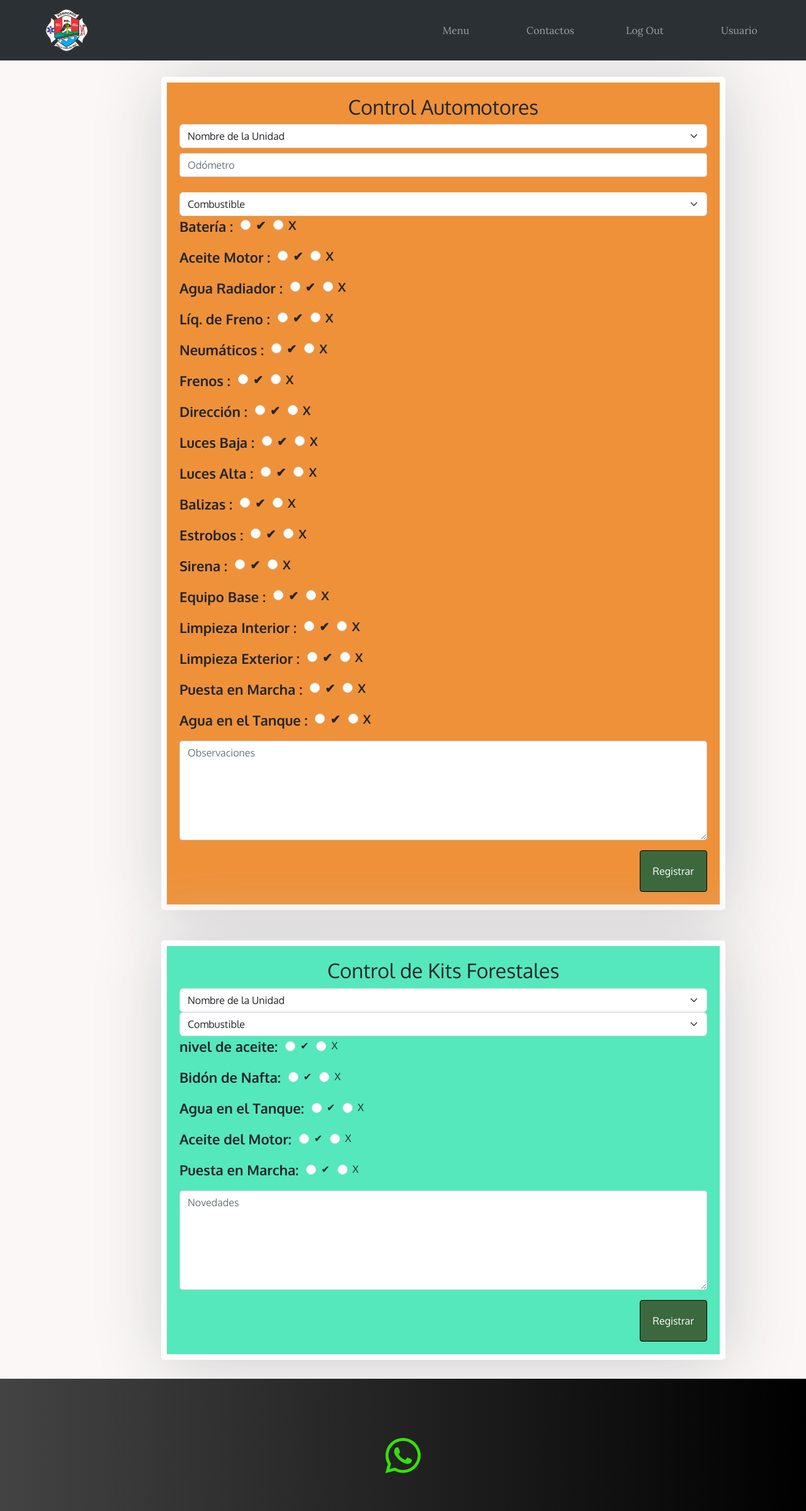
After one commit to aleakd/APP---bomberos---2024, a Flask app: page /automotores in a window 1280 px wide. The commit adds this page. Shown: the top 2399 px of the page at 63% size. Run offline with Flask 3, Linux system fonts and the light colour scheme; the visitor is signed in with stand-in values (Sample User, id 1); data that the repository does not hold is empty; some libraries are stand-ins or nearby versions.

Commit message:
se incorpora Automotores, para controles de moviles y kit forestales

```diff
--- a/main.py
+++ b/main.py
@@ -149,10 +149,53 @@ class Talles(UserMixin, db.Model):
 
 class Aistencia(UserMixin, db.Model):
     id_asistencia = db.Column(db.Integer, primary_key=True)
-    dni  = db.Column(db.Integer)
+    dni = db.Column(db.Integer)
     tipo_registro = db.Column(db.String(10))
     fecha = db.Column(db.Date)
     hora = db.Column(db.String(10))
+
+
+class ControlAutomotor(UserMixin, db.Model):
+    id_control = db.Column(db.Integer, primary_key=True)
+    numero_legajo = db.Column(db.Integer)
+    nombre_unidad = db.Column(db.String(10))
+    fecha = db.Column(db.Date)
+    hora = db.Column(db.String(10))
+    bateria = db.Column(db.String(10))
+    odometro = db.Column(db.Integer)
+    combustible = db.Column(db.String(10))
+    acite_motor = db.Column(db.String(10))
+    agua_radiador = db.Column(db.String(10))
+    liq_freno = db.Column(db.String(10))
+    neumaticos = db.Column(db.String(10))
+    frenos = db.Column(db.String(10))
+    direccion = db.Column(db.String(10))
+    luces_baja = db.Column(db.String(10))
+    luces_alta = db.Column(db.String(10))
+    balizas = db.Column(db.String(10))
+    estrobos = db.Column(db.String(10))
+    sirena = db.Column(db.String(10))
+    equipo_base = db.Column(db.String(10))
+    limpieza_interior = db.Column(db.String(10))
+    limpieza_exterior = db.Column(db.String(10))
+    puesta_marcha = db.Column(db.String(10))
+    agua_tanque = db.Column(db.String(10))
+    observaciones = db.Column(db.String(1000))
+
+class ControlKit(UserMixin, db.Model):
+    id_control =db.Column(db.Integer, primary_key=True)
+    fecha = db.Column(db.Date)
+    hora = db.Column(db.String(10))
+    numero_legajo = db.Column(db.Integer)
+    nombre_unidad = db.Column(db.String(10))
+    nivel_aceite =db.Column(db.String(10))
+    combustible = db.Column(db.String(10))
+    bidon_nafta = db.Column(db.String(10))
+    agua_tanque = db.Column(db.String(10))
+    aceite_motor = db.Column(db.String(10))
+    marcha = db.Column(db.String(10))
+    novedades = db.Column(db.String(1000))
+
 
 
 
@@ -917,7 +960,7 @@ def update_password():
     db.session.commit()
 
     return render_template('acces.html')
-#----------------------------------------------Asistencia#----------------------------------------------
+#---------------------------------------------- Funcion de calcular horas Asistencia#----------------------------------------------
 INSTITUTION_IP = "127.0.0.1"
 def calcular_horas_y_minutos_acumulados(dni):
     mes_actual = datetime.now().month
@@ -962,7 +1005,7 @@ def calcular_horas_y_minutos_acumulados(dni):
     total_minutos = int((horas_acumuladas.total_seconds() % 3600) // 60)
 
     return f"{total_horas} horas y {total_minutos} minutos"
-
+#----------------------------------------------ASISTENCIAS ojo mal escrito------------------------------------------
 
 @app.route('/asistencia', methods=['GET', 'POST'])
 def asistencia():
@@ -987,31 +1030,128 @@ def asistencia():
             flash('No se puede registrar la asistencia. El DNI no está registrado.')
             return redirect(url_for("acces"))
 
+
+
+        if not current_user.is_authenticated:
+            # Obtener el último registro de asistencia del usuario
+            ultimo_registro = Aistencia.query.filter_by(dni=dni).order_by(
+                Aistencia.id_asistencia.desc()).first()
+
+            # Verificar si el último registro fue "INGRESO" y la nueva solicitud es también "INGRESO"
+            if ultimo_registro and ultimo_registro.tipo_registro == "INGRESO" and request.form.get(
+                    'tipo_registro') == "INGRESO":
+                flash('Debe registrar una SALIDA antes de registrar un nuevo INGRESO.')
+                return redirect(url_for("asistencia"))
+
+
+
         tipo_registro = request.form.get('tipo_registro')
 
-        asistencia = Aistencia(
-            dni=dni,
-            tipo_registro=tipo_registro,
-            hora=hora_actual_str,
-            fecha=fecha_actual
-        )
+
+        # Si el usuario está logueado como "sistema", usar la fecha y hora manual del formulario
+        if current_user.is_authenticated and current_user.rol == "admin":
+            fecha_manual = request.form.get('fecha')
+            hora_manual = request.form.get('hora')
+            asistencia = Aistencia(
+                dni=dni,
+                tipo_registro=tipo_registro,
+                hora=hora_manual,
+                fecha=datetime.strptime(fecha_manual, '%Y-%m-%d').date()
+            )
+        else:
+            asistencia = Aistencia(
+                dni=dni,
+                tipo_registro=tipo_registro,
+                hora=hora_actual_str,
+                fecha=fecha_actual
+            )
+
         db.session.add(asistencia)
         db.session.commit()
-        flash('registro cargado exitosamente')
+        flash('Registro cargado exitosamente')
         return redirect(url_for("index"))
 
-    asistencias_del_dia = Aistencia.query.filter(Aistencia.fecha == fecha_actual).all()
+    # Calcular la fecha y hora de hace 24 horas
+    hace_24_horas = fecha_actual - timedelta(hours=24)
+
+    asistencias_del_dia = Aistencia.query.filter(Aistencia.fecha >= hace_24_horas).all()
+    asistencias_general = Aistencia.query.all()
     bomberos = Bomberos.query.order_by(Bomberos.legajo_numero).all()
 
-    return render_template('asistencia.html', asistencias=asistencias_del_dia, bravo=bomberos)
+    return render_template('asistencia.html', asistencias=asistencias_del_dia, bravo=bomberos, asistencias_general=asistencias_general)
 
 
 
 
-#----------------------------------------------modificar password#----------------------------------------------
+#----------------------------------------------CONTROL AUTOMOTORES----------------------------------------------
+
+@app.route('/automotores', methods=['GET', 'POST'])
+@login_required
+def automotores():
+    fecha_actual = datetime.now(app.config['TIMEZONE']).date()
+    hora_actual = datetime.now(app.config['TIMEZONE']).strftime('%H:%M')
+    if request.method == 'POST':
+        if 'control_automotores' in request.form:
+
+            control = ControlAutomotor(
+                numero_legajo=current_user.numero_legajo,
+                nombre_unidad=request.form.get('nombre_unidad'),
+                fecha=fecha_actual,
+                hora=hora_actual,
+                bateria=request.form.get('bateria'),
+                odometro=request.form.get('odometro'),
+                combustible=request.form.get('combustible'),
+                acite_motor=request.form.get('acite_motor'),
+                agua_radiador=request.form.get('agua_radiador'),
+                liq_freno=request.form.get('liq_freno'),
+                neumaticos=request.form.get('neumaticos'),
+                frenos=request.form.get('frenos'),
+                direccion=request.form.get('direccion'),
+                luces_baja=request.form.get('luces_baja'),
+                luces_alta=request.form.get('luces_alta'),
+                balizas=request.form.get('balizas'),
+                estrobos=request.form.get('estrobos'),
+                sirena=request.form.get('sirena'),
+                equipo_base=request.form.get('equipo_base'),
+                limpieza_interior=request.form.get('limpieza_interior'),
+                limpieza_exterior=request.form.get('limpieza_exterior'),
+                puesta_marcha=request.form.get('puesta_marcha'),
+                agua_tanque=request.form.get('agua_tanque'),
+                observaciones=request.form.get('observaciones')
+            )
+
+            db.session.add(control)
+            db.session.commit()
+            flash('Control del automotor registrado exitosamente.')
+            return redirect(url_for('automotores'))
 
 
+        if 'control_kit' in request.form:
+            control_kit = ControlKit(
+                numero_legajo=current_user.numero_legajo,
+                nombre_unidad=request.form.get('nombre_unidad_kit'),
+                fecha=fecha_actual,
+                hora=hora_actual,
+                nivel_aceite=request.form.get('nivel_aceite'),
+                combustible=request.form.get('combustible_kit'),
+                bidon_nafta=request.form.get('bidon_nafta'),
+                agua_tanque=request.form.get('agua_tanque_kit'),
+                aceite_motor=request.form.get('aceite_motor_kit'),
+                marcha=request.form.get('marcha'),
+                novedades=request.form.get('novedades')
+            )
 
+            db.session.add(control_kit)
+            db.session.commit()
+            flash('Control del kit forestal registrado exitosamente.')
+
+        return redirect(url_for('automotores'))
+
+    controles = ControlAutomotor.query.order_by(ControlAutomotor.fecha.desc(), ControlAutomotor.hora.desc()).all()
+    controles_kit = ControlKit.query.order_by(ControlKit.fecha.desc(), ControlKit.hora.desc()).all()
+    return render_template('automotores.html', controles=controles, controles_kit=controles_kit)
+
+#-------------------------------------------------------------------------------------------
 
 if __name__ == '__main__':
     app.run(debug=True, port=8080)  # Cambia 8080 al puerto que prefieras
--- a/static/style.css
+++ b/static/style.css
@@ -139,10 +139,12 @@ background-color:#ACB9B9;
 margin:2% 20%;
 border: 9px solid #FDFDFD;
 padding: 20px;
-width: 65%;
+width: 70%;
 border-radius: 5px;
 box-shadow: 3px 6px 110px #ccc;
 }
+
+
 
 /* Estilos para los campos del formulario */
 input {
@@ -164,9 +166,7 @@ border-radius: 4px;
 cursor: pointer;
 font-size:1rem;
 }
-button
-
-label{
+button label{
 color:#230903;
 display: block;
 margin-bottom: 0.5rem;
@@ -285,6 +285,14 @@ width:23rem;
 width:18rem;
 }
 
+form{
+background-color:#ACB9B9;
+border: 9px solid #FDFDFD;
+width: 80%;
+border-radius: 5px;
+box-shadow: 3px 6px 110px #ccc;
+}
+
 
 .container {
     width: 80%;
@@ -349,3 +357,37 @@ width:18rem;
     background-color: #f4f4f9;
     box-shadow: 0 2px 4px rgba(0, 0, 0, 0.1);
 }
+
+
+ .form_automotores label {
+            font-size: 1.2em; /* Ajusta el tamaño de fuente según lo desees */
+            font-weight: bold; /* Pone el texto en negrita */
+        }
+
+ .etiquetaaa{
+ font-size:22px;
+ font-weight:bold;
+ }
+
+
+ .form_automotores{
+ background-color:#ef9139;
+ }
+
+  #tablaautomotores th{
+ background-color:#ef9139;
+ color:black;
+ }
+
+
+
+
+
+ .form_kitforestal{
+ background-color:#55e8bc;
+ }
+
+ #tablakits th{
+ background-color:#55e8bc;
+ color:black;
+ }
--- /dev/null
+++ b/templates/automotores.html
@@ -0,0 +1,338 @@
+{% extends "base.html" %}
+
+{% block content %}
+
+
+
+<div class="container">
+    {% with messages = get_flashed_messages() %}
+  {% if messages %}
+  <div class="mensaa alert alert-light">
+    <ul class="list-unstyled">
+      {% for message in messages %}
+      <li> <h2 id="miH202">{{ message }}</h2></li>
+      {% endfor %}
+    </ul>
+  </div>
+  {% endif %}
+  {% endwith %}
+
+</div>
+
+
+
+<form action="{{ url_for('automotores') }}" method="POST" class="form_automotores">
+        <input type="hidden" name="control_automotores" value="1">
+        <h2>Control Automotores</h2>
+        <div class="row">
+            <!-- Nombre de la Unidad -->
+            <div class="col-12">
+                <select name="nombre_unidad" class="form-select" required>
+                    <option value="" disabled selected> Nombre de la Unidad</option>
+                    <option value="B2">B2</option>
+                    <option value="B3">B3</option>
+                    <option value="B4">B4</option>
+                    <option value="BF1">BF1</option>
+                    <option value="BR1">BR1</option>
+                    <option value="E1">E1</option>
+                    <option value="F2">F2</option>
+                    <option value="F3">F3</option>
+                    <option value="R1">R1</option>
+                    <option value="R8">R8</option>
+                    <option value="FIOR">FIOR</option>
+                </select>
+            </div>
+        </div>
+
+        <div class="row mb-3">
+            <!-- Odómetro -->
+            <div class="col-12">
+                <input type="number" name="odometro" class="form-control" placeholder="Odómetro" required>
+            </div>
+        </div>
+
+         <div class="row">
+            <!-- Nombre de la Unidad -->
+            <div class="col-12">
+                <select name="combustible" class="form-select" required>
+                    <option value="" disabled selected>Combustible</option>
+                    <option value="menos 1/4">Menos 1/4</option>
+                    <option value="1/4">1/4</option>
+                    <option value="menos 1/2">Menos 1/2</option>
+                    <option value="1/2">1/2</option>
+                    <option value="menos 3/4">Menos 3/4</option>
+                    <option value="3/4">3/4</option>
+                    <option value="mas 3/4">Más 3/4</option>
+                    <option value="Full">Full</option>
+                    <option value="Vacio">Vacio</option>
+
+                    <
+                </select>
+            </div>
+        </div>
+
+        <!-- Función para generar campos con OK/Error -->
+        {% macro radio_field(name, placeholder) %}
+        <div class="row mb-3">
+            <div class="col-12">
+                <div class="d-flex align-items-center">
+                    <div class="me-3 etiquetaaa">{{ placeholder }}    :</div>
+                    <div class="form-check me-3">
+                        <input class="form-check-input" type="radio" name="{{ name }}" id="{{ name }}_ok" value="✔" required>
+                        <label class="form-check-label" for="{{ name }}_ok">
+                           ✔
+                        </label>
+                    </div>
+                    <div class="form-check">
+                        <input class="form-check-input" type="radio" name="{{ name }}" id="{{ name }}_error" value="X" required>
+                        <label class="form-check-label" for="{{ name }}_error">
+                            X
+                        </label>
+                    </div>
+                </div>
+            </div>
+        </div>
+        {% endmacro %}
+
+        <!-- Campos con OK/Error -->
+        {{ radio_field('bateria', 'Batería') }}
+        {{ radio_field('acite_motor', 'Aceite Motor') }}
+        {{ radio_field('agua_radiador', 'Agua Radiador') }}
+        {{ radio_field('liq_freno', 'Líq. de Freno') }}
+        {{ radio_field('neumaticos', 'Neumáticos') }}
+        {{ radio_field('frenos', 'Frenos') }}
+        {{ radio_field('direccion', 'Dirección') }}
+        {{ radio_field('luces_baja', 'Luces Baja') }}
+        {{ radio_field('luces_alta', 'Luces Alta') }}
+        {{ radio_field('balizas', 'Balizas') }}
+        {{ radio_field('estrobos', 'Estrobos') }}
+        {{ radio_field('sirena', 'Sirena') }}
+        {{ radio_field('equipo_base', 'Equipo Base') }}
+        {{ radio_field('limpieza_interior', 'Limpieza Interior') }}
+        {{ radio_field('limpieza_exterior', 'Limpieza Exterior') }}
+        {{ radio_field('puesta_marcha', 'Puesta en Marcha') }}
+        {{ radio_field('agua_tanque', 'Agua en el Tanque') }}
+
+        <!-- Observaciones -->
+        <div class="row mb-3">
+            <div class="col-12">
+                <textarea name="observaciones" class="form-control" placeholder="Observaciones" rows="6"></textarea>
+            </div>
+        </div>
+
+        <div class="row">
+            <div class="col-12 text-end">
+                <button type="submit" class="btn btn-primary">Registrar</button>
+            </div>
+        </div>
+    </form>
+
+
+
+
+<!-- Formulario de Control de Kits Forestales -->
+<form action="{{ url_for('automotores') }}" method="POST" class="form_kitforestal mt-5">
+    <input type="hidden" name="control_kit" value="kitforestal">
+    <h2>Control de Kits Forestales</h2>
+    <div class="row">
+        <!-- Nombre de la Unidad -->
+        <div class="col-12">
+            <select name="nombre_unidad_kit" class="form-select" required>
+                <option value="" disabled selected>Nombre de la Unidad</option>
+                <option value="B2">B2</option>
+                <option value="F1">F1</option>
+                <option value="F2">F2</option>
+                <option value="F3">F3</option>
+
+            </select>
+        </div>
+    </div>
+
+    <div class="row">
+            <!-- Nombre de la Unidad -->
+            <div class="col-12">
+                <select name="combustible" class="form-select" required>
+                    <option value="" disabled selected>Combustible</option>
+                    <option value="menos 1/4">Menos 1/4</option>
+                    <option value="1/4">1/4</option>
+                    <option value="menos 1/2">Menos 1/2</option>
+                    <option value="1/2">1/2</option>
+                    <option value="menos 3/4">Menos 3/4</option>
+                    <option value="3/4">3/4</option>
+                    <option value="mas 3/4">Más 3/4</option>
+                    <option value="Full">Full</option>
+                    <option value="Vacio">Vacio</option>
+
+                    <
+                </select>
+            </div>
+        </div>
+
+
+
+    <!-- Función para generar campos con OK/Error -->
+    {% macro kit_radio_field(names, placeholder) %}
+    <div class="row mb-3">
+        <div class="col-12">
+            <div class="d-flex align-items-center">
+                <div class="me-3 etiquetaaa">{{ placeholder }}:</div>
+                <div class="form-check me-3">
+                    <input class="form-check-input" type="radio" name="{{ names }}" id="{{ names }}_ok" value="✔" required>
+                    <label class="form-check-label" for="{{ names }}_ok">
+                        ✔
+                    </label>
+                </div>
+                <div class="form-check">
+                    <input class="form-check-input" type="radio" name="{{ names }}" id="{{ names }}_error" value="X" required>
+                    <label class="form-check-label" for="{{ names }}_error">
+                        X
+                    </label>
+                </div>
+            </div>
+        </div>
+    </div>
+    {% endmacro %}
+
+    <!-- Campos con OK/Error -->
+    {{ kit_radio_field('nivel_aceite', 'nivel de aceite') }}
+    {{ kit_radio_field('bidon_nafta', 'Bidón de Nafta') }}
+    {{ kit_radio_field('agua_tanque_kit', 'Agua en el Tanque') }}
+    {{ kit_radio_field('aceite_motor_kit', 'Aceite del Motor') }}
+    {{ kit_radio_field('marcha', 'Puesta en Marcha') }}
+
+    <!-- Novedades -->
+    <div class="row mb-3">
+        <div class="col-12">
+            <textarea name="novedades" class="form-control" placeholder="Novedades" rows="6"></textarea>
+        </div>
+    </div>
+
+    <div class="row">
+        <div class="col-12 text-end">
+            <button type="submit" class="btn btn-primary">Registrar</button>
+        </div>
+    </div>
+</form>
+
+{% if current_user.rol == 'admin' %}
+
+
+<!-- Tabla de registros -->
+<h2 class="mt-5 mb-4">Registros</h2>
+<div class="table-responsive">
+    <table class="table table-striped table-bordered" id="tablaautomotores">
+        <thead class="table-dark">
+        <tr>
+            <th>Fecha</th>
+            <th>Hora</th>
+            <th>Numero de Legajo</th>
+            <th>Nombre de la Unidad</th>
+            <th>Batería</th>
+            <th>Odómetro</th>
+            <th>Combustible</th>
+            <th>Aceite Motor</th>
+            <th>Agua Radiador</th>
+            <th>Líquido de Freno</th>
+            <th>Neumáticos</th>
+            <th>Frenos</th>
+            <th>Dirección</th>
+            <th>Luces Baja</th>
+            <th>Luces Alta</th>
+            <th>Balizas</th>
+            <th>Estrobos</th>
+            <th>Sirena</th>
+            <th>Equipo Base</th>
+            <th>Limpieza Interior</th>
+            <th>Limpieza Exterior</th>
+            <th>Puesta en Marcha</th>
+            <th>Agua en el Tanque</th>
+            <th>Observaciones</th>
+        </tr>
+        </thead>
+        <tbody>
+        {% for control in controles %}
+        <tr>
+            <td>{{ control.fecha.strftime('%d/%m/%Y') }}</td>
+            <td>{{ control.hora }}</td>
+            <td>{{ control.numero_legajo }}</td>
+            <td>{{ control.nombre_unidad }}</td>
+            <td>{{ control.bateria }}</td>
+            <td>{{ control.odometro }}</td>
+            <td>{{ control.combustible }}</td>
+            <td>{{ control.acite_motor }}</td>
+            <td>{{ control.agua_radiador }}</td>
+            <td>{{ control.liq_freno }}</td>
+            <td>{{ control.neumaticos }}</td>
+            <td>{{ control.frenos }}</td>
+            <td>{{ control.direccion }}</td>
+            <td>{{ control.luces_baja }}</td>
+            <td>{{ control.luces_alta }}</td>
+            <td>{{ control.balizas }}</td>
+            <td>{{ control.estrobos }}</td>
+            <td>{{ control.sirena }}</td>
+            <td>{{ control.equipo_base }}</td>
+            <td>{{ control.limpieza_interior }}</td>
+            <td>{{ control.limpieza_exterior }}</td>
+            <td>{{ control.puesta_marcha }}</td>
+            <td>{{ control.agua_tanque }}</td>
+            <td>{{ control.observaciones }}</td>
+        </tr>
+        {% endfor %}
+        </tbody>
+    </table>
+</div>
+
+
+
+<!-- Tabla de registros de control de kits -->
+<h2 class="mt-5 mb-4">Registros de Control de Kits</h2>
+<div class="table-responsive">
+        <table class="table table-striped table-bordered" id="tablakits">
+            <thead class="table-dark">
+                <tr>
+                    <th>Fecha</th>
+                    <th>Hora</th>
+                    <th>Numero de Legajo</th>
+                    <th>Nombre de la Unidad</th>
+                    <th>Nivel de Aceite</th>
+                    <th>Combustible</th>
+                    <th>Bidón de Nafta</th>
+                    <th>Agua en el Tanque</th>
+                    <th>Aceite Motor</th>
+                    <th>Puesta en Marcha</th>
+                    <th>Observaciones</th>
+                </tr>
+            </thead>
+            <tbody>
+                {% for kit in controles_kit %}
+                <tr>
+                    <td>{{ kit.fecha.strftime('%d/%m/%Y') }}</td>
+                    <td>{{ kit.hora }}</td>
+                    <td>{{ kit.numero_legajo }}</td>
+                    <td>{{ kit.nombre_unidad }}</td>
+                    <td>{{ kit.nivel_aceite }}</td>
+                    <td>{{ kit.combustible }}</td>
+                    <td>{{ kit.bidon_nafta }}</td>
+                    <td>{{ kit.agua_tanque }}</td>
+                    <td>{{ kit.aceite_motor }}</td>
+                    <td>{{ kit.marcha }}</td>
+                    <td>{{ kit.novedades }}</td>
+                </tr>
+                {% endfor %}
+            </tbody>
+        </table>
+    </div>
+
+
+{% endif %}
+
+
+<script>
+    $(document).ready(function () {
+        $('#tablaautomotores').DataTable();
+    });
+</script>
+
+
+
+{% endblock %}
```
Also changed, not shown: templates/acces.html (+3 -4 lines), templates/asistencia.html (+85 -4 lines).
